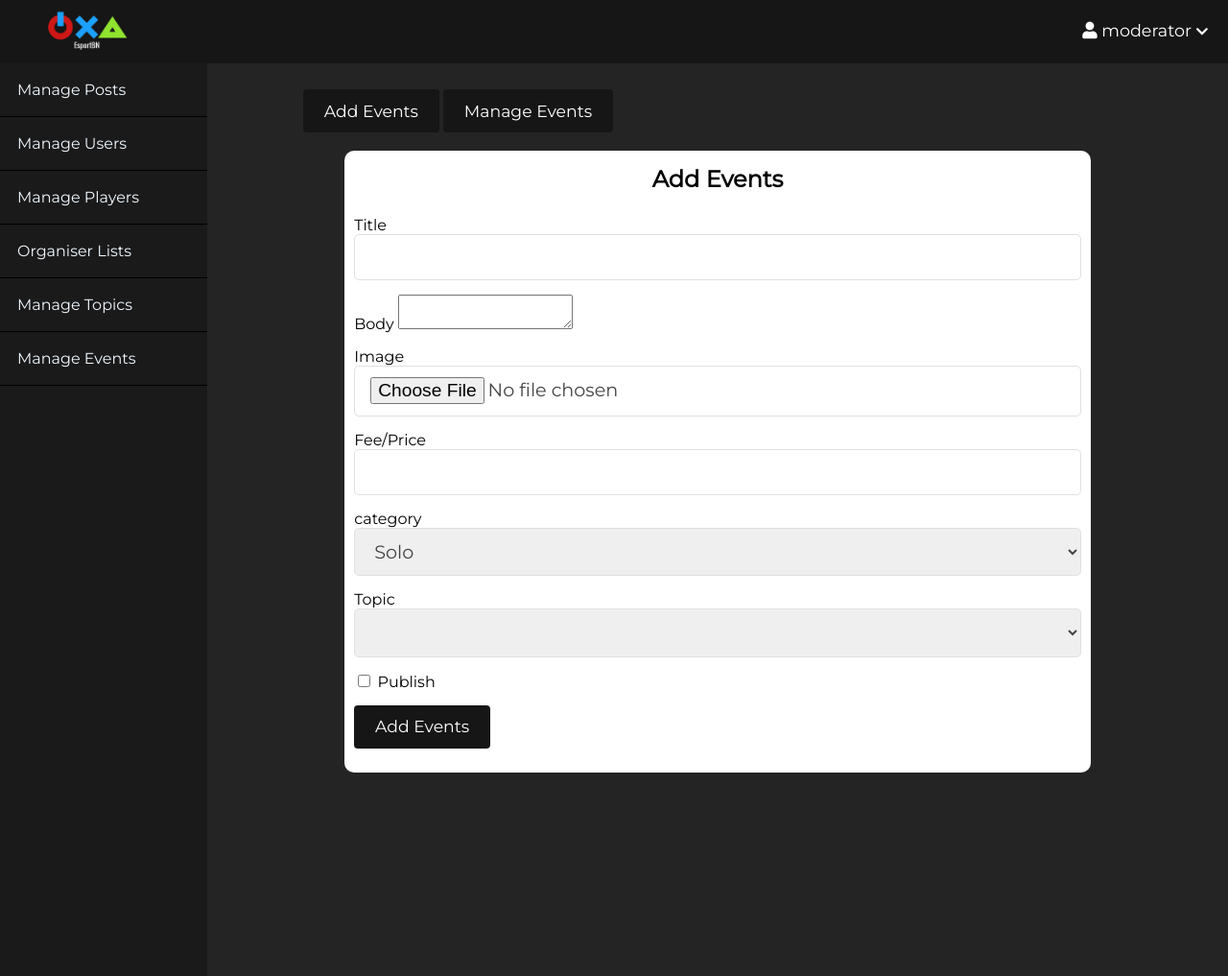
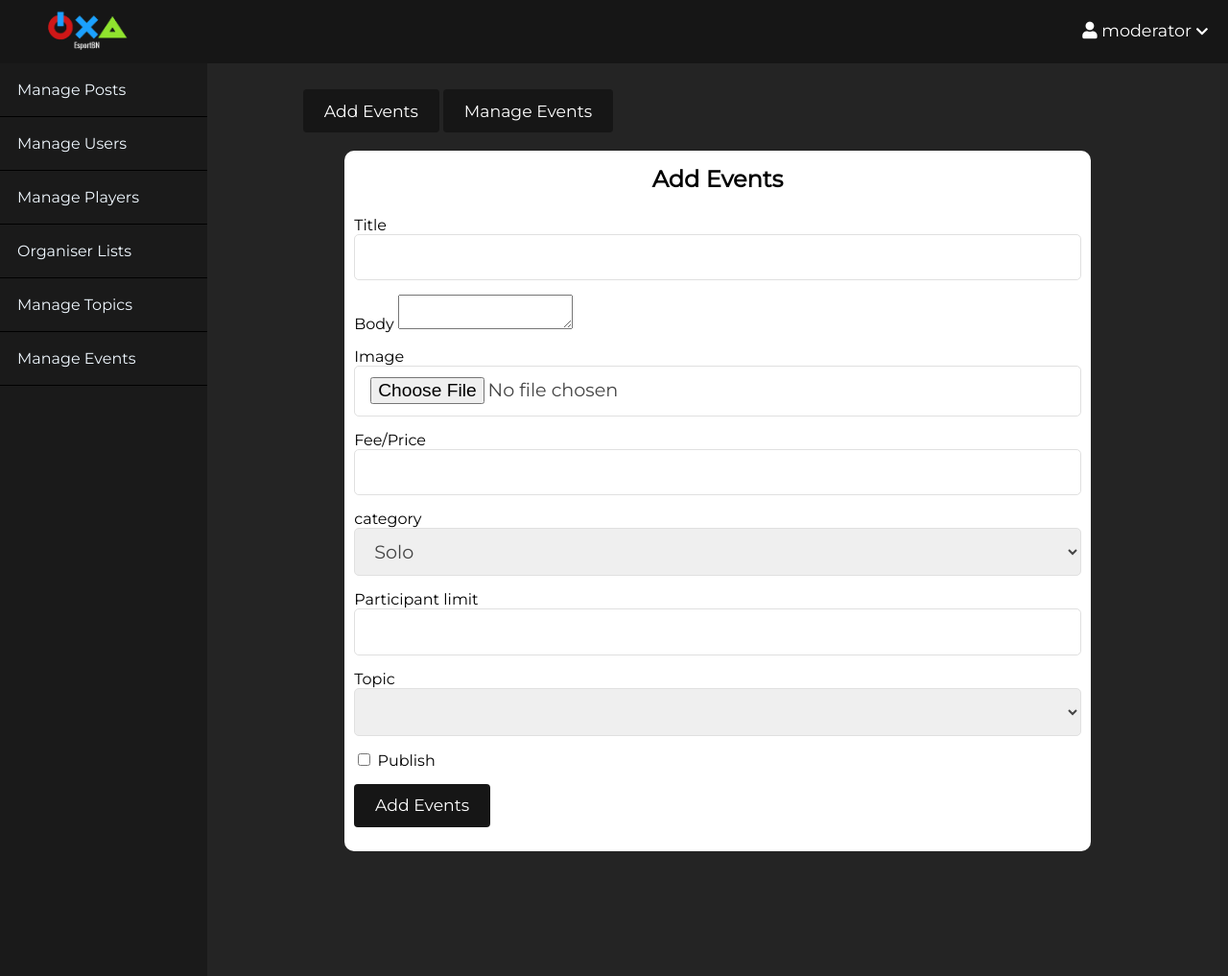
Before and after one commit to Gmax19/prototype, a PHP site: page /prototype/admin/events/create.php in a window 1280 px wide. Shown: the whole page at 96% size. Run offline with PHP 8.4, Linux system fonts and the light colour scheme; a user stored in the database is signed in; data comes from the database, SQL or seed files in the repository; some libraries are stand-ins or nearby versions.

Commit message:
added new participation limit input tgl fctn sja

```diff
--- a/admin/events/create.php
+++ b/admin/events/create.php
@@ -80,6 +80,10 @@ adminOnly();
                             </select>
                         </div>
                         <div>
+                            <label>Participant limit</label>
+                            <input type="number" name="participant_limit" class="text-input">
+                        </div>
+                        <div>
                             <label>Topic</label>
                             <select name="topic_id" class="text-input">
                                 <option value=""></option>
--- a/admin/events/edit.php
+++ b/admin/events/edit.php
@@ -84,6 +84,10 @@ adminOnly();
                             </select>
                         </div>
                         <div>
+                            <label>Participant limit</label>
+                            <input type="number" name="participant_limit" class="text-input" value="<?php echo $participant_limit; ?>"></input>
+                        </div>
+                        <div>
                             <label>Topic</label>
                             <select name="topic_id" class="text-input">
                                 <option value=""></option>
--- a/app/controllers/events.php
+++ b/app/controllers/events.php
@@ -25,6 +25,8 @@ $published = "";
 $proof = "";
 $s_price = "";
 $category = "";
+$participant_limit= "";
+
 
 
 
@@ -37,6 +39,7 @@ if (isset($_GET['id'])) {
     $body = $post['body'];
     $s_price = $post['s_price'];
     $category = $post['category'];
+    $participant_limit = $post['participant_limit'];
     $topic_id = $post['topic_id'];
     $published = $post['published'];
     $image = $post['image'];
@@ -120,6 +123,7 @@ if (isset($_POST['add-post'])) {
         $body = $_POST['body'];
         $s_price= $_POST['s_price'];
         $category= $_POST['category'];
+        $participant_limit= $_POST['participant_limit'];
         $title = $_POST['title'];
         $topic_id = $_POST['topic_id'];
         $published = isset($_POST['published']) ? 1 : 0;
@@ -146,6 +150,8 @@ if (isset($_POST['update-post'])) {
        array_push($errors, "Event image required");
     }
 
+    //function for counter of participations of upload
+
     if (count($errors) == 0) {
         $id = $_POST['id'];
         unset($_POST['update-post'], $_POST['id']);
--- a/moderator/events/create.php
+++ b/moderator/events/create.php
@@ -81,6 +81,10 @@ adminOnly();
                             </select>
                         </div>
                         <div>
+                            <label>Participant limit</label>
+                            <input type="number" name="participant_limit" class="text-input">
+                        </div>
+                        <div>
                             <label>Topic</label>
                             <select name="topic_id" class="text-input">
                                 <option value=""></option>
--- a/moderator/events/edit.php
+++ b/moderator/events/edit.php
@@ -85,6 +85,10 @@ adminOnly();
                             </select>
                         </div>
                         <div>
+                            <label>Participant limit</label>
+                            <input type="number" name="participant_limit" class="text-input">
+                        </div>
+                        <div>
                             <label>Topic</label>
                             <select name="topic_id" class="text-input">
                                 <option value=""></option>
--- a/organiser/events/create.php
+++ b/organiser/events/create.php
@@ -80,6 +80,10 @@ adminOnly();
                             </select>
                         </div>
                         <div>
+                            <label>Participant limit</label>
+                            <input type="number" name="participant_limit" class="text-input">
+                        </div>
+                        <div>
                             <label>Topic</label>
                             <select name="topic_id" class="text-input">
                                 <option value=""></option>
--- a/organiser/events/edit.php
+++ b/organiser/events/edit.php
@@ -85,6 +85,10 @@ adminOnly();
                             </select>
                         </div>
                         <div>
+                            <label>Participant limit</label>
+                            <input type="number" name="participant_limit" class="text-input">
+                        </div>
+                        <div>
                             <label>Topic</label>
                             <select name="topic_id" class="text-input">
                                 <option value=""></option>
```
